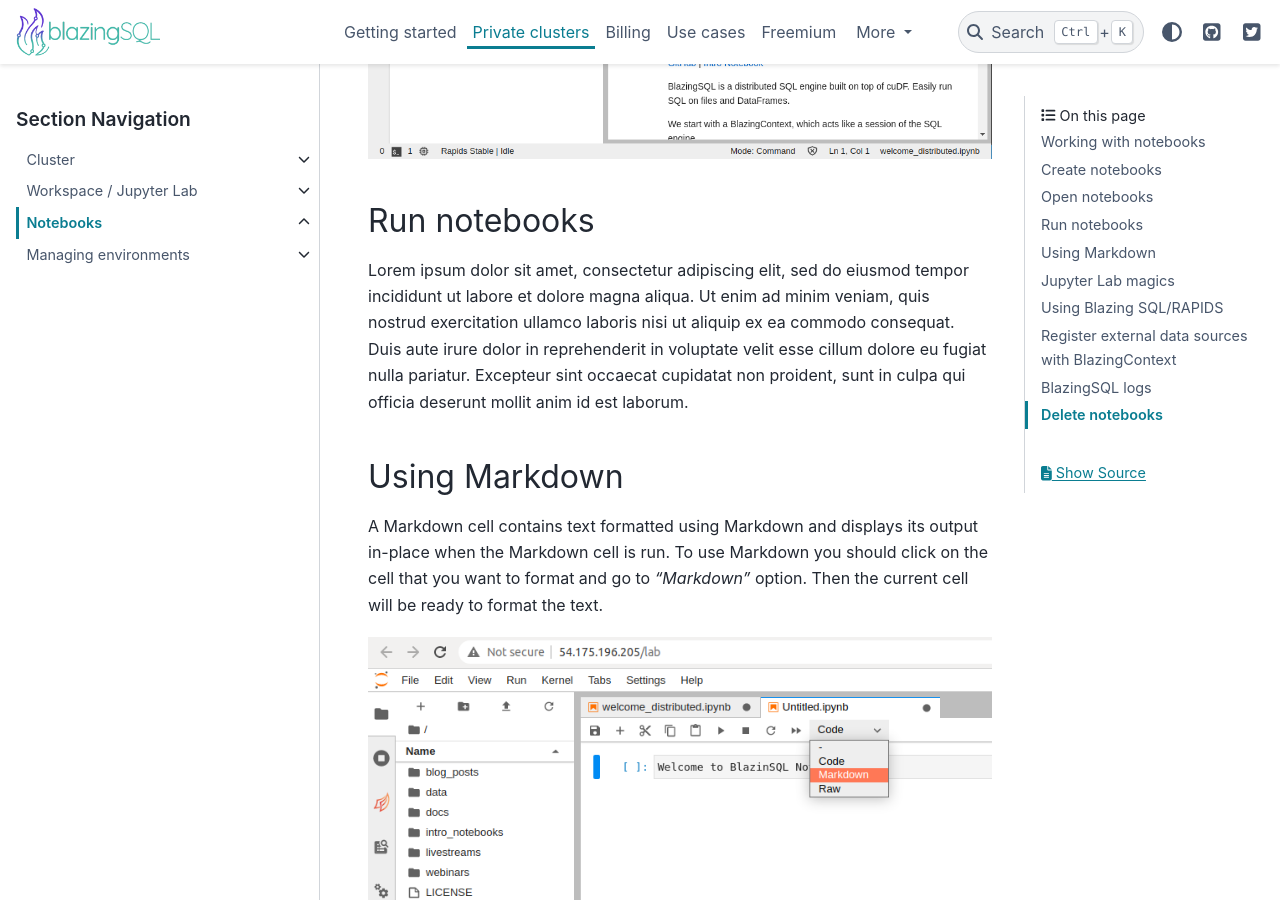
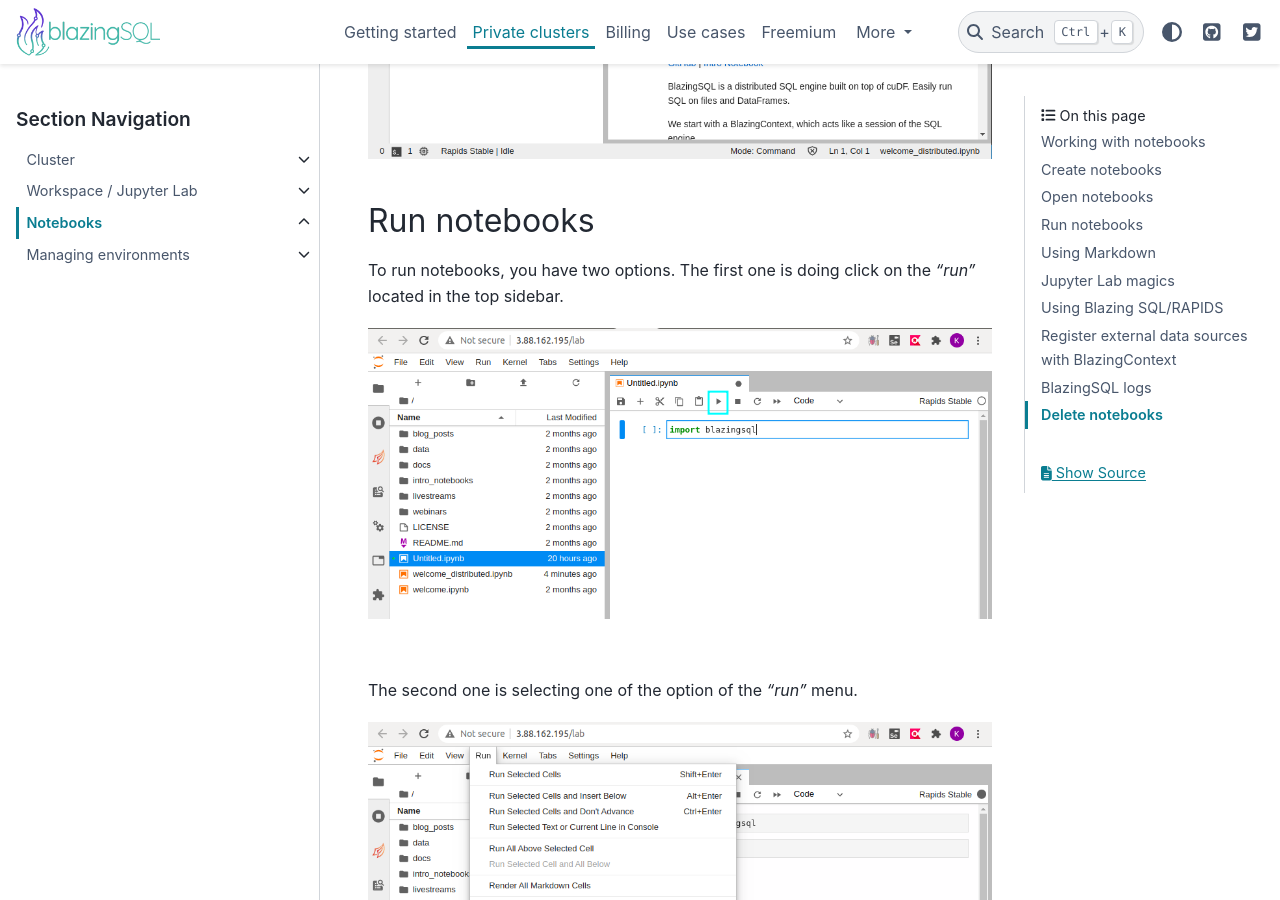
Before and after one commit to BlazingDB/blazing-notebooks-docs, a Sphinx documentation site: the page built from docs/source/private_clusters/notebooks/index.rst, in a window 1280 px wide and 900 px high, scrolled down 2053 px. Built offline with Sphinx 7.4.7 and the PyData theme 0.15.4, drawn with Linux system fonts in a browser that asks for light colours.

Commit message:
notebooks and workspace progress

```diff
--- a/docs/source/private_clusters/notebooks/index.rst
+++ b/docs/source/private_clusters/notebooks/index.rst
@@ -49,13 +49,23 @@ rigth side of the window.
 Run notebooks
 =============
 
-Lorem ipsum dolor sit amet, consectetur adipiscing elit,
-sed do eiusmod tempor incididunt ut labore et dolore magna aliqua.
-Ut enim ad minim veniam, quis nostrud exercitation ullamco laboris
-nisi ut aliquip ex ea commodo consequat. Duis aute irure dolor in
-reprehenderit in voluptate velit esse cillum dolore eu fugiat nulla
-pariatur. Excepteur sint occaecat cupidatat non proident, sunt in
-culpa qui officia deserunt mollit anim id est laborum.
+To run notebooks, you have two options. The first one is doing
+click on the *"run"* located in the top sidebar.
+
+.. raw:: html
+
+    <img src="../../_static/images/run_notebook.png" alt="jupyter_window" width=700/>
+
+
+|
+
+The second one is selecting one of the option of the *"run"* menu.
+
+.. raw:: html
+
+    <img src="../../_static/images/run_notebook_menu.png" alt="jupyter_window" width=700/>
+
+
 
 Using Markdown
 ====================================
```
Also changed, not shown: docs/source/_static/images/run_notebook.png (added), docs/source/_static/images/run_notebook_menu.png (added).
